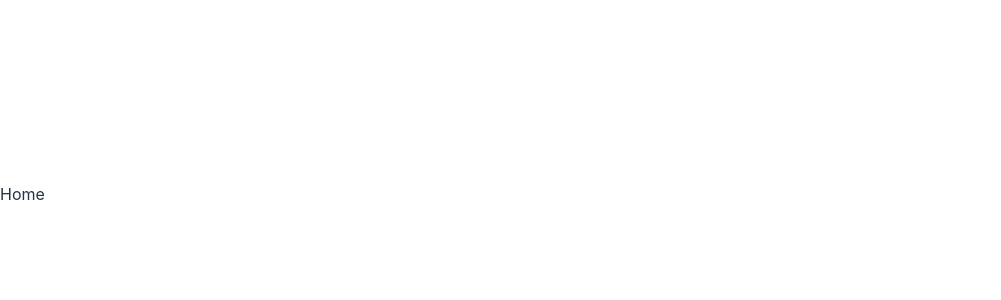
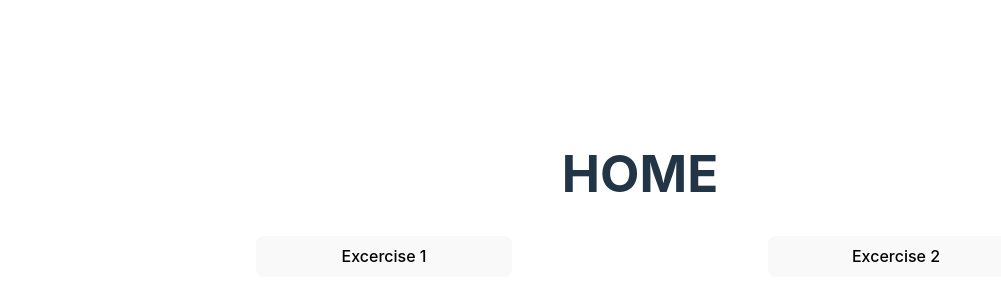
Before and after one commit to fpadroncc/slider-prices, a React (Vite) app: page / in a window 1280 px wide. Shown: the part 206-506 px from the top of the page, without its empty margins (0-1001 px from the left). Built offline with nearby package versions, Linux system fonts and the light colour scheme.

Commit message:
feat: :art: add navigate for views

```diff
--- a/src/main.tsx
+++ b/src/main.tsx
@@ -1,10 +1,21 @@
-import React from 'react'
-import ReactDOM from 'react-dom/client'
-import './index.css'
-import Home from './views/Home'
+import React from "react";
+import ReactDOM from "react-dom/client";
+import { createBrowserRouter, RouterProvider } from "react-router-dom";
 
-ReactDOM.createRoot(document.getElementById('root') as HTMLElement).render(
+import Home from "./views/Home";
+import Exercise1 from "./views/Exercise1";
+import Exercise2 from "./views/Exercise2";
+
+import "./index.css";
+
+const router = createBrowserRouter([
+  { path: "/", element: <Home /> },
+  { path: "exercise1", element: <Exercise1 /> },
+  { path: "exercise2", element: <Exercise2 /> },
+]);
+
+ReactDOM.createRoot(document.getElementById("root") as HTMLElement).render(
   <React.StrictMode>
-    <Home />
-  </React.StrictMode>,
-)
+    <RouterProvider router={router} />
+  </React.StrictMode>
+);
--- a/src/views/Exercise1.tsx
+++ b/src/views/Exercise1.tsx
@@ -1,7 +1,13 @@
 import React from 'react'
+import { useNavigate } from 'react-router-dom'
 
 export default function Exercise1() {
+  const navigate = useNavigate()
+
   return (
-    <div>Exercise1</div>
+    <div>
+      <h1>Exrcesize 1</h1>
+      <button onClick={() => navigate(-1)}>ComeBack</button>
+    </div>
   )
 }
--- a/src/views/Exercise2.tsx
+++ b/src/views/Exercise2.tsx
@@ -1,5 +1,13 @@
 import React from "react";
+import { useNavigate } from "react-router-dom";
 
 export default function Exercise2() {
-  return <div>Exercise2</div>;
+  const navigate = useNavigate()
+
+  return (
+    <div>
+      <h1>Exrcesize 2</h1>
+      <button onClick={() => navigate(-1)}>ComeBack</button>
+    </div>
+  )
 }
--- a/src/views/Home.tsx
+++ b/src/views/Home.tsx
@@ -1,7 +1,31 @@
-import React from 'react'
+import React from "react";
+import { useNavigate } from "react-router-dom";
 
 export default function Home() {
+  const navigate = useNavigate()
+
   return (
-    <div>Home</div>
-  )
+    <div
+      style={{
+        display: "grid",
+        gridTemplateColumns: "repeat(5,1fr)",
+        width: "100vw",
+        textAlign: "center",
+      }}
+    >
+      <h1 style={{ gridColumn: "3/ auto" }}>HOME</h1>
+      <button
+        style={{ gridArea: "2 / 2 / auto / auto" }}
+        onClick={() => navigate("exercise1")}
+      >
+        Excercise 1
+      </button>
+      <button
+        style={{ gridArea: "2 / 4 / auto / auto" }}
+        onClick={() => navigate("exercise2")}
+      >
+        Excercise 2
+      </button>
+    </div>
+  );
 }
```
